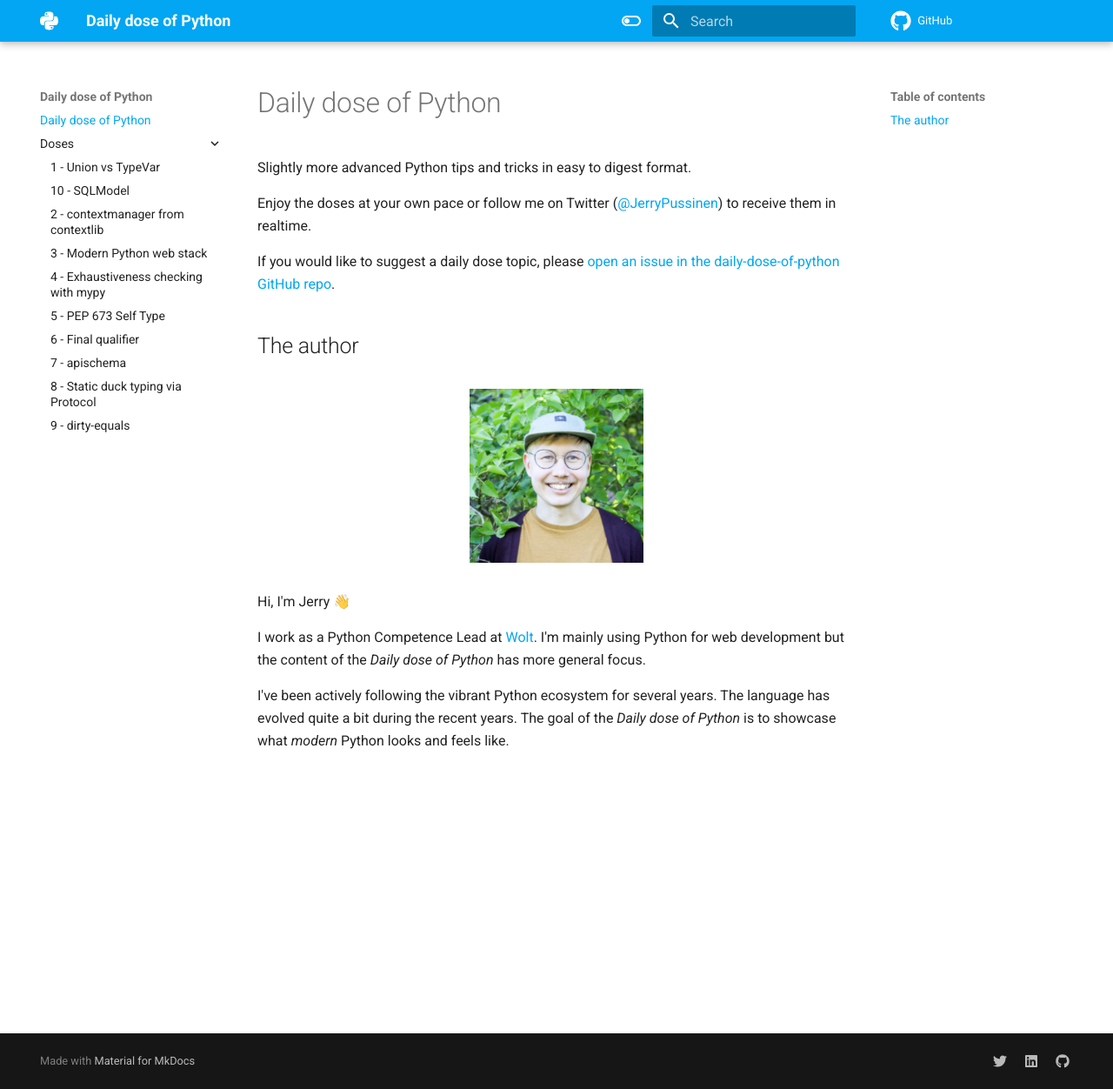
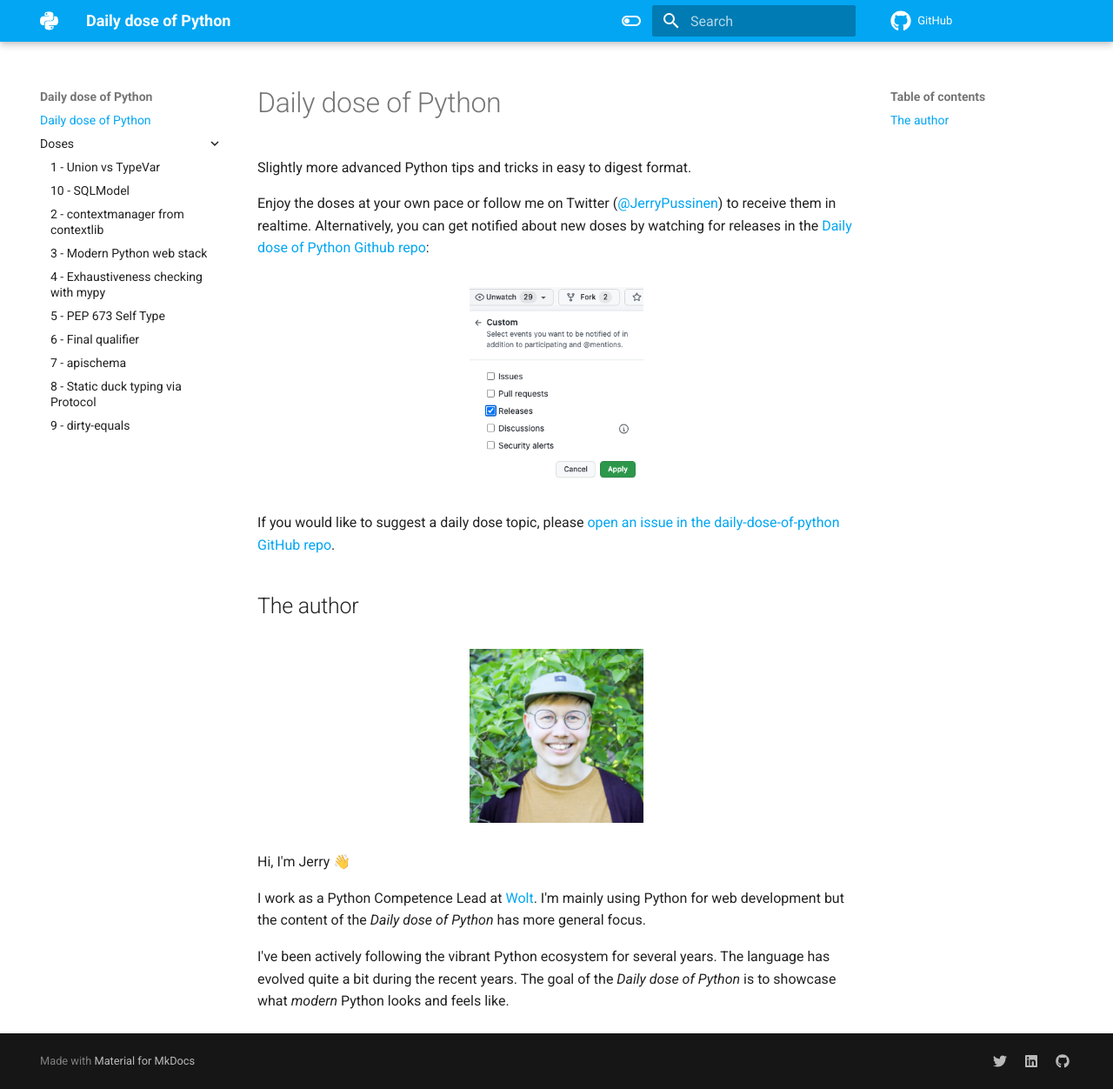
Before and after one commit to python254/dose-of-python, an MkDocs documentation site: the page built from docs/index.md, in a window 1280 px wide and 1252 px high. Shown: the whole window at 87% size. Built offline with MkDocs 1.6.1 and Material for MkDocs 9.7.7, drawn with Linux system fonts in a browser that asks for light colours; comment, search, counter and statistics services are not loaded.

Commit message:
Add instructions for getting notifications about new doses

```diff
--- a/docs/index.md
+++ b/docs/index.md
@@ -7,6 +7,11 @@ og_image: img/daily-dose-of-python.png
 Slightly more advanced Python tips and tricks in easy to digest format.
 
 Enjoy the doses at your own pace or follow me on Twitter ([@JerryPussinen](https://twitter.com/JerryPussinen)) to receive them in realtime.
+Alternatively, you can get notified about new doses by watching for releases in the [Daily dose of Python Github repo](https://github.com/jerry-git/daily-dose-of-python/):
+
+<figure markdown>
+  ![Jerry](./img/watch-releases.png){ width="200" }
+</figure>
 
 If you would like to suggest a daily dose topic, please [open an issue in the daily-dose-of-python GitHub repo](https://github.com/jerry-git/daily-dose-of-python/issues/new?title=Topic%20suggestion:&body=I%20would%20like%20to%20see%20a%20daily%20dose%20of%20this%20topic%20because%20...&labels=topic+suggestion&assignees=jerry-git).
 ## The author
```
Also changed, not shown: docs/img/watch-releases.png (added).
